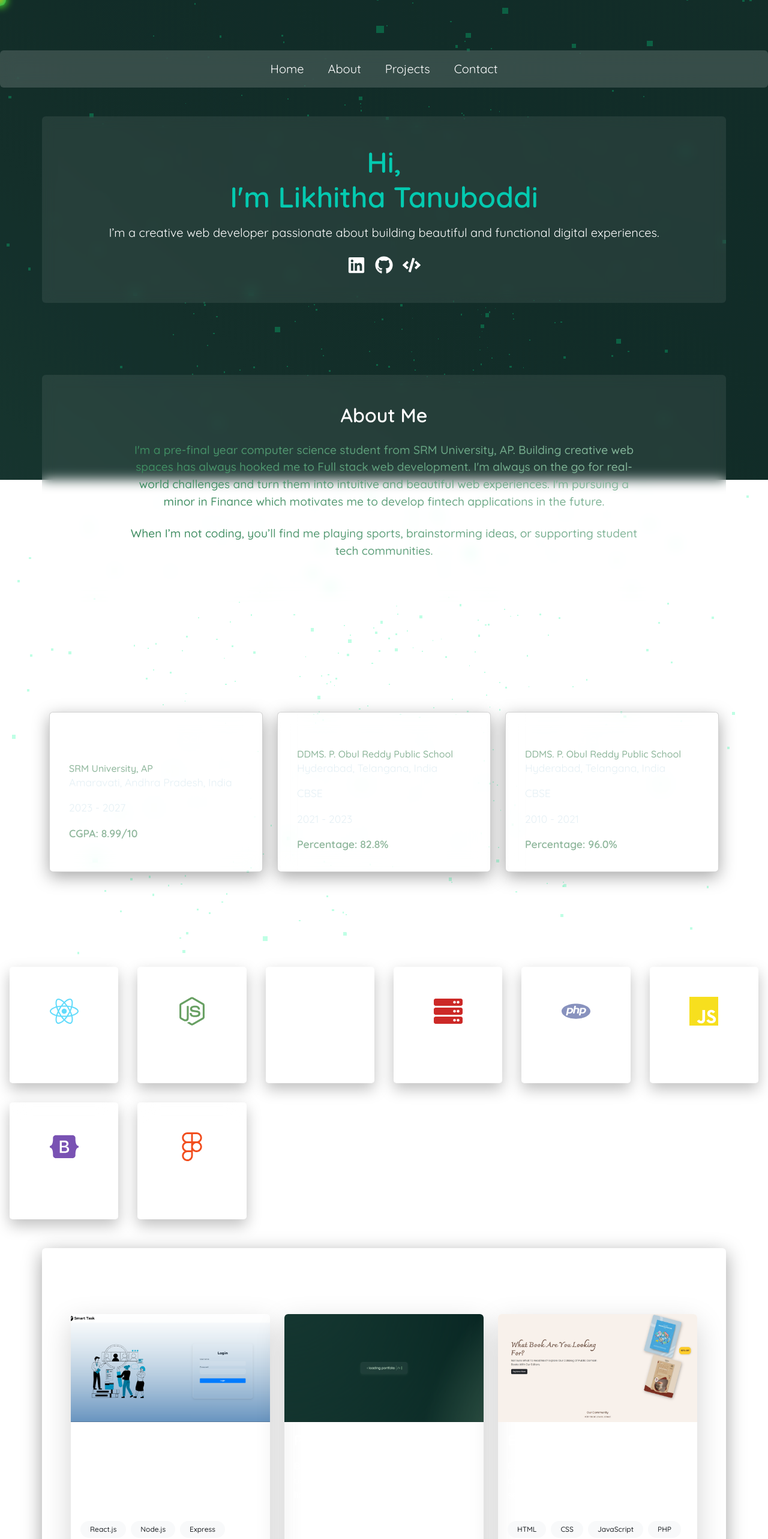
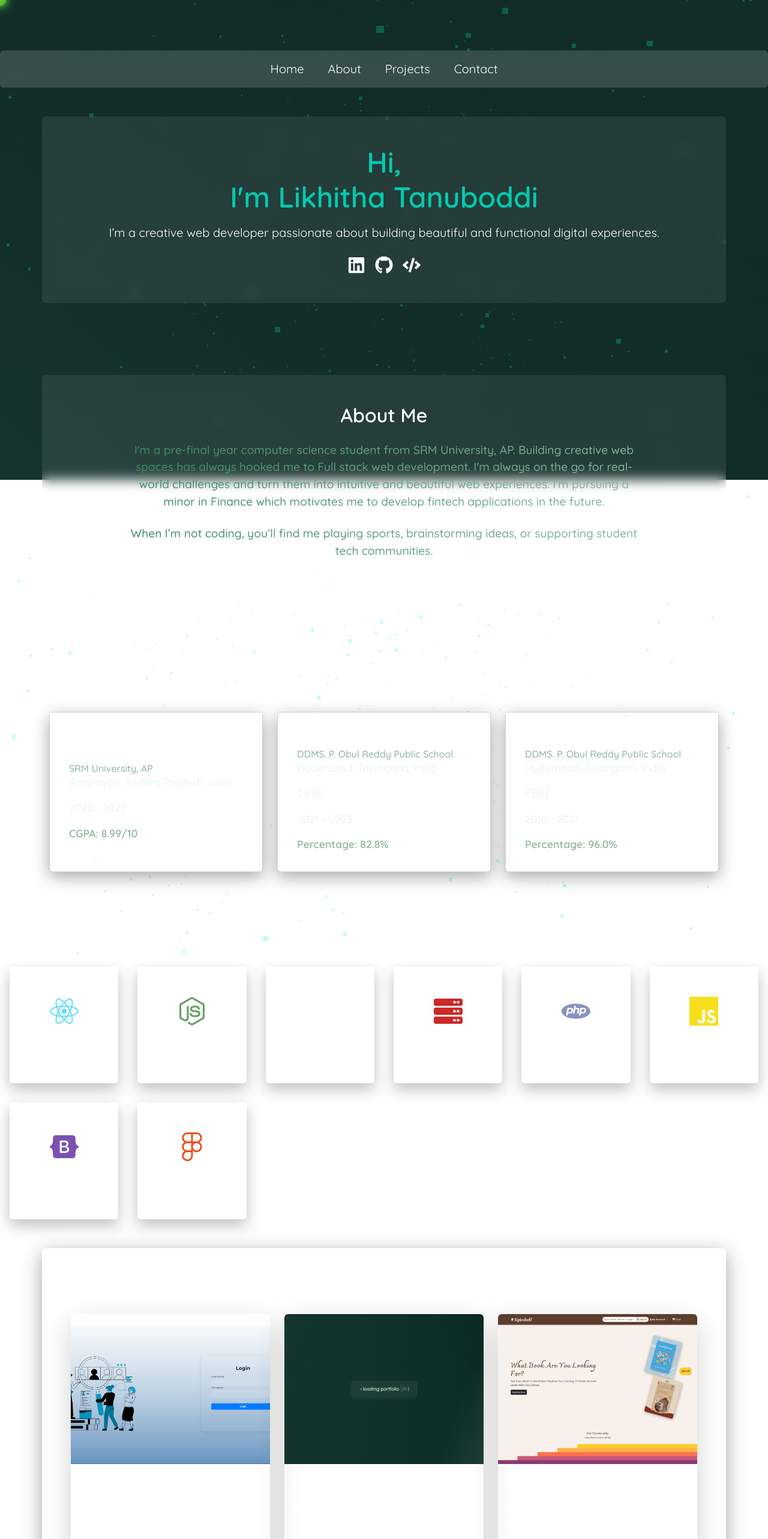
Before and after one commit to likhitha58/Portfolio, a React (Vite) app: page /projects in a window 1280 px wide. Shown: the top 2566 px of the page at 60% size. Built offline with nearby package versions, Linux system fonts and the light colour scheme.

Commit message:
Update Projects.css

```diff
--- a/src/styles/Projects.css
+++ b/src/styles/Projects.css
@@ -43,7 +43,7 @@
 
 /* === Project Image === */
 .project-img {
-  height: 180px;
+  height: 250px;
   object-fit: cover;
   border-top-left-radius: 20px;
   border-top-right-radius: 20px;
```
